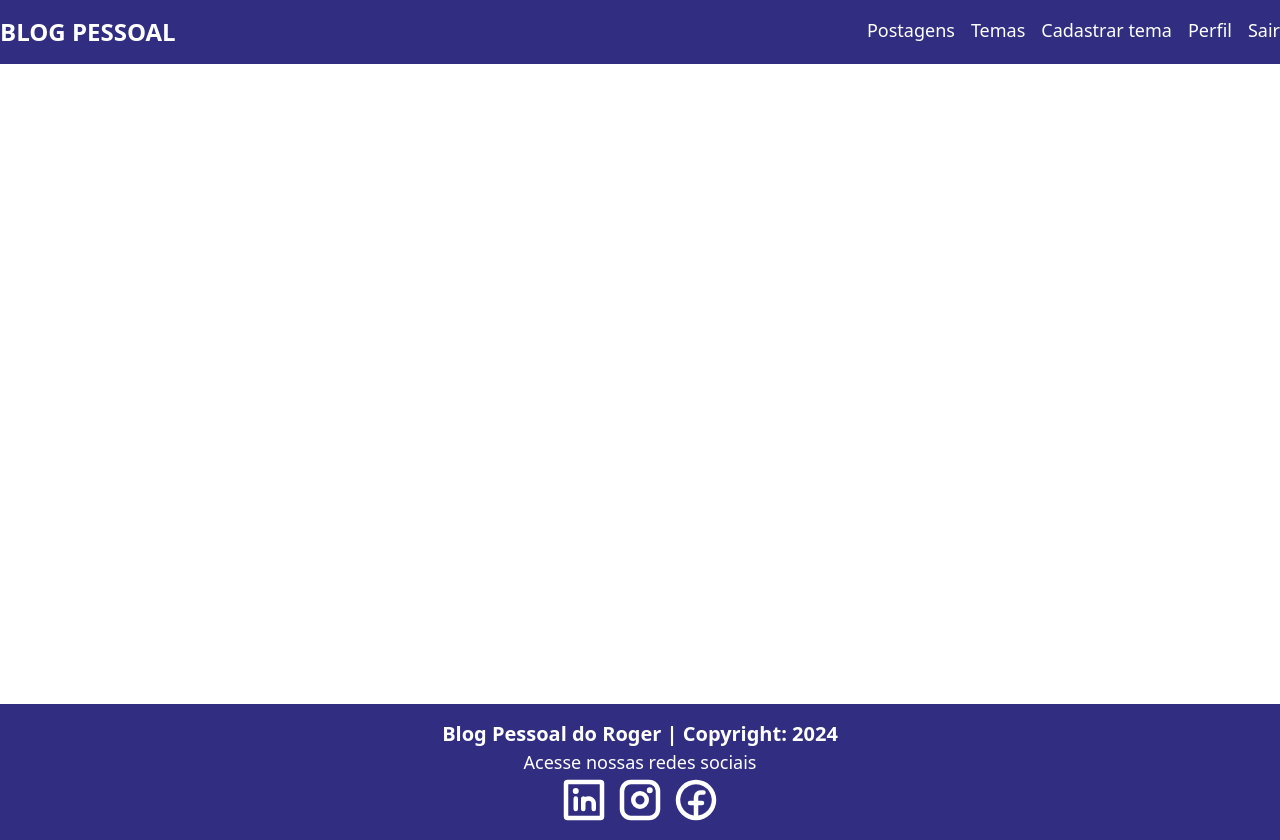
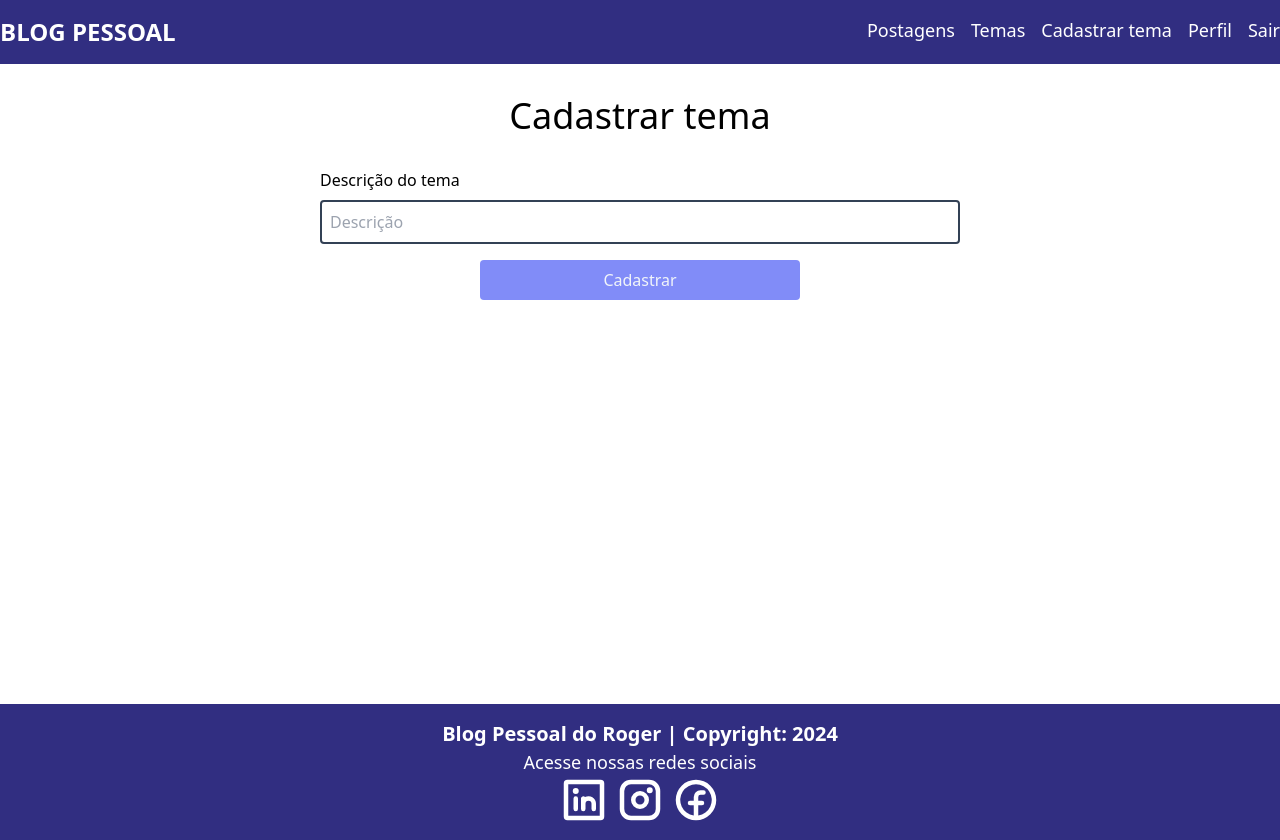
Before and after one commit to RogerVCruz/blogpessoal_react, a React app: page /cadastroTema in a window 1280 px wide. Built offline with nearby package versions, Linux system fonts and the light colour scheme; the HTML template or start-up script is replaced by a standard one.

Commit message:
feat: add formulario temas

```diff
--- a/src/App.tsx
+++ b/src/App.tsx
@@ -3,11 +3,12 @@
 import Navbar from "./components/navbar/Navbar";
 import Footer from "./components/footer/Footer";
 import { BrowserRouter, Route, Routes } from "react-router-dom";
+import Login from "./pages/login/Login";
 import Cadastro from "./pages/cadastro/Cadastro";
 import Home from "./pages/home/Home";
-import Login from "./pages/login/Login";
 import { AuthProvider } from "./contexts/AuthContext";
 import ListaTemas from "./components/temas/listaTemas/ListaTemas";
+import FormularioTema from "./components/temas/formularioTemas/FormularioTemas";
 
 function App() {
   return (
@@ -22,6 +23,8 @@
               <Route path="/cadastro" element={<Cadastro />} />
               <Route path="/home" element={<Home />} />
               <Route path="/temas" element={<ListaTemas />} />
+              <Route path="/cadastroTema" element={<FormularioTema />} />
+              <Route path="/editarTema/:id" element={<FormularioTema />} />
             </Routes>
           </div>
           <Footer />
--- /dev/null
+++ b/src/components/temas/formularioTemas/FormularioTemas.tsx
@@ -0,0 +1,27 @@
+function FormularioTema() {
+  return (
+    <div className="container flex flex-col items-center justify-center mx-auto">
+      <h1 className="text-4xl text-center my-8">Cadastrar tema</h1>
+
+      <form className="w-1/2 flex flex-col gap-4">
+        <div className="flex flex-col gap-2">
+          <label htmlFor="descricao">Descrição do tema</label>
+          <input
+            type="text"
+            placeholder="Descrição"
+            name="descricao"
+            className="border-2 border-slate-700 rounded p-2"
+          />
+        </div>
+        <button
+          className="rounded text-slate-100 bg-indigo-400 hover:bg-indigo-800 w-1/2 py-2 mx-auto block"
+          type="submit"
+        >
+          Cadastrar
+        </button>
+      </form>
+    </div>
+  );
+}
+
+export default FormularioTema;
```
